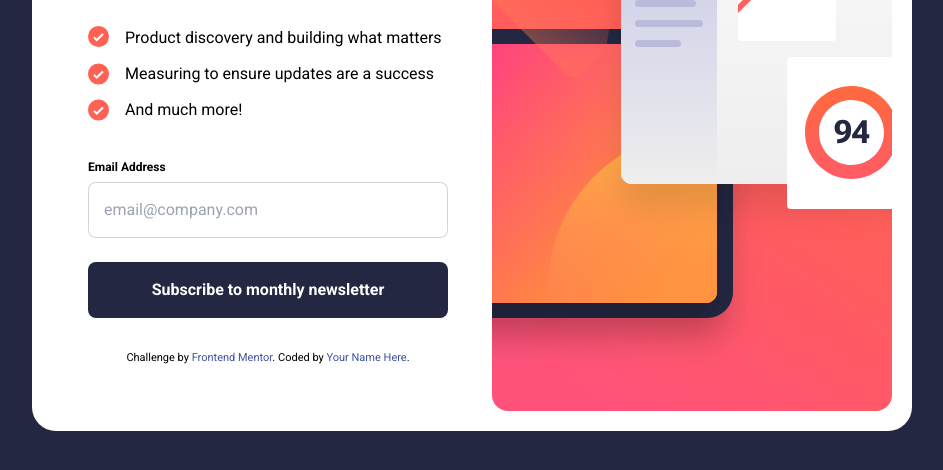
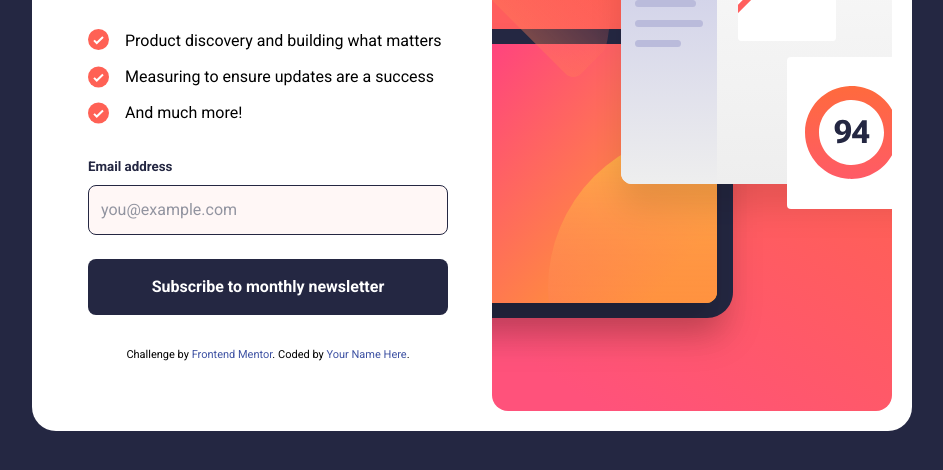
Before and after one commit to ChristinaAshCruz/newsletter-sign-up-with-success-message, a website: page index.html in a window 1280 px wide. Shown: the part 282-752 px from the top of the page, without its empty margins (168-1111 px from the left). Drawn offline with Linux system fonts and the light colour scheme.

Commit message:
updated email validation in script.js

```diff
--- a/index.html
+++ b/index.html
@@ -15,7 +15,7 @@
     <title>
       Frontend Mentor | Newsletter sign-up form with success message
     </title>
-
+    <script src="src/script.js" defer></script>
     <!-- Feel free to remove these styles or customise in your own stylesheet 👍 -->
     <style>
       @import url("https://fonts.googleapis.com/css2?family=Roboto:ital,wght@0,400;0,700;1,400;1,700&display=swap");
@@ -32,7 +32,7 @@
   <body class="bg-white p-0 lg:bg-dark-slate-gray lg:p-20">
     <!-- Sign-up form start -->
     <main
-      class="flex h-screen flex-col items-center gap-2 md:p-5 lg:mx-auto lg:h-auto lg:w-200 lg:flex-row-reverse lg:rounded-3xl lg:bg-white"
+      class="flex h-screen flex-col items-center gap-2 lg:mx-auto lg:h-auto lg:w-200 lg:flex-row-reverse lg:rounded-3xl lg:bg-white lg:p-5"
     >
       <!-- mobile image -->
       <img
@@ -48,7 +48,7 @@
         class="hidden lg:block"
       />
       <!-- left div -->
-      <div class="grid justify-between gap-8 p-9">
+      <div class="grid justify-between gap-6 p-7 md:gap-8 md:p-9">
         <div>
           <h1 class="mb-3 border-dashed text-6xl font-bold tracking-wide">
             Stay updated!
@@ -70,19 +70,42 @@
           </div>
         </div>
         <div>
-          <form action="#" class="grid gap-6">
-            <div>
-              <label for="email" class="text-[0.75rem] font-bold"
-                >Email Address</label
-              >
+          <form class="grid gap-6" novalidate>
+            <!-- <label for="email" class="mb-5 flex flex-col-reverse">
               <input
                 type="email"
-                name="price"
-                id="price"
-                class="placeholder:text-gray-400 focus:ring-indigo-600 sm:text-sm mt-1 block w-full cursor-pointer rounded-lg border-0 p-4 pr-20 text-grey ring-1 ring-inset ring-grey/40 focus:ring-1 focus:ring-inset sm:leading-6"
-                placeholder="email@company.com"
+                name="email"
+                id="email"
+                class="border-gray-300 bg-inherit shadow-gray-100 text-neutral-800 peer/input mt-2 w-full appearance-none rounded border p-3 shadow outline-none invalid:[&:not(:placeholder-shown):not(:focus)]:border-tomato"
+                placeholder=" "
+                required
+                pattern="[a-z0-9._%+-]+@[a-z0-9.-]+\.[a-z]{2,}$"
               />
-            </div>
+              <p>Email</p>
+              <p class="text-sm hidden text-tomato peer-[&:not(:placeholder-shown):not(:focus)]/input:block">
+                Please enter a valid email address
+              </p>
+            </label> -->
+            <label class="block flex flex-col-reverse">
+              <input
+                type="email"
+                name="email"
+                id="email"
+                class="sm:text-sm peer block w-full rounded-lg border border-dark-slate-gray bg-white p-3 placeholder-grey invalid:bg-tomato/5 invalid:text-tomato invalid:ring-tomato focus:outline-none focus:ring-1 focus:invalid:border-tomato disabled:text-grey"
+                placeholder="you@example.com"
+                pattern="^[a-zA-Z0-9._%+-]+@[a-zA-Z0-9.-]+\.[a-zA-Z]{2,}$"
+                required
+              />
+              <div class="mb-2 flex justify-between font-bold">
+                <p class="block text-[10pt] text-dark-slate-gray">
+                  Email address
+                </p>
+                <!-- error message -->
+                <p class="hidden text-[10pt] text-tomato" id="error-message">
+                  Valid email required
+                </p>
+              </div>
+            </label>
             <button
               type="submit"
               class="hover: hover:from-pink hover:to-orange hover:shadow-pink/20 rounded-lg bg-dark-slate-gray p-4 font-bold text-white hover:bg-gradient-to-r hover:shadow-xl"
--- a/src/script.js
+++ b/src/script.js
@@ -0,0 +1,15 @@
+const inputElement = document.querySelector("#email");
+const errorMessage = document.querySelector("#error-message");
+
+// regex pattern
+const regexPattern = /^[a-zA-Z0-9._%+-]+@[a-zA-Z0-9.-]+\.[a-zA-Z]{2,}$/;
+
+inputElement.addEventListener("input", function () {
+  if (!regexPattern.test(inputElement.value)) {
+    errorMessage.classList.remove("hidden");
+    errorMessage.classList.add("block");
+  } else {
+    errorMessage.classList.remove("block");
+    errorMessage.classList.add("hidden");
+  }
+});
```
Also changed, not shown: src/main.css.
